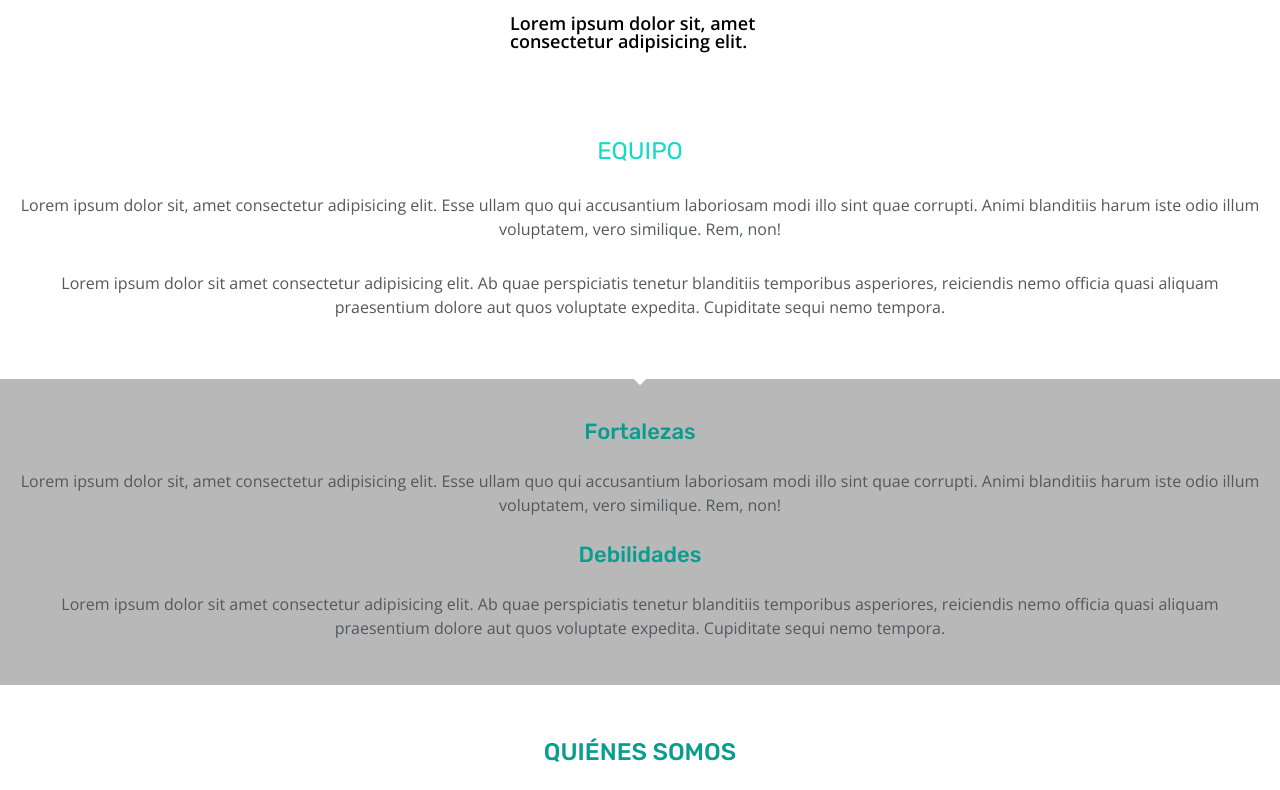
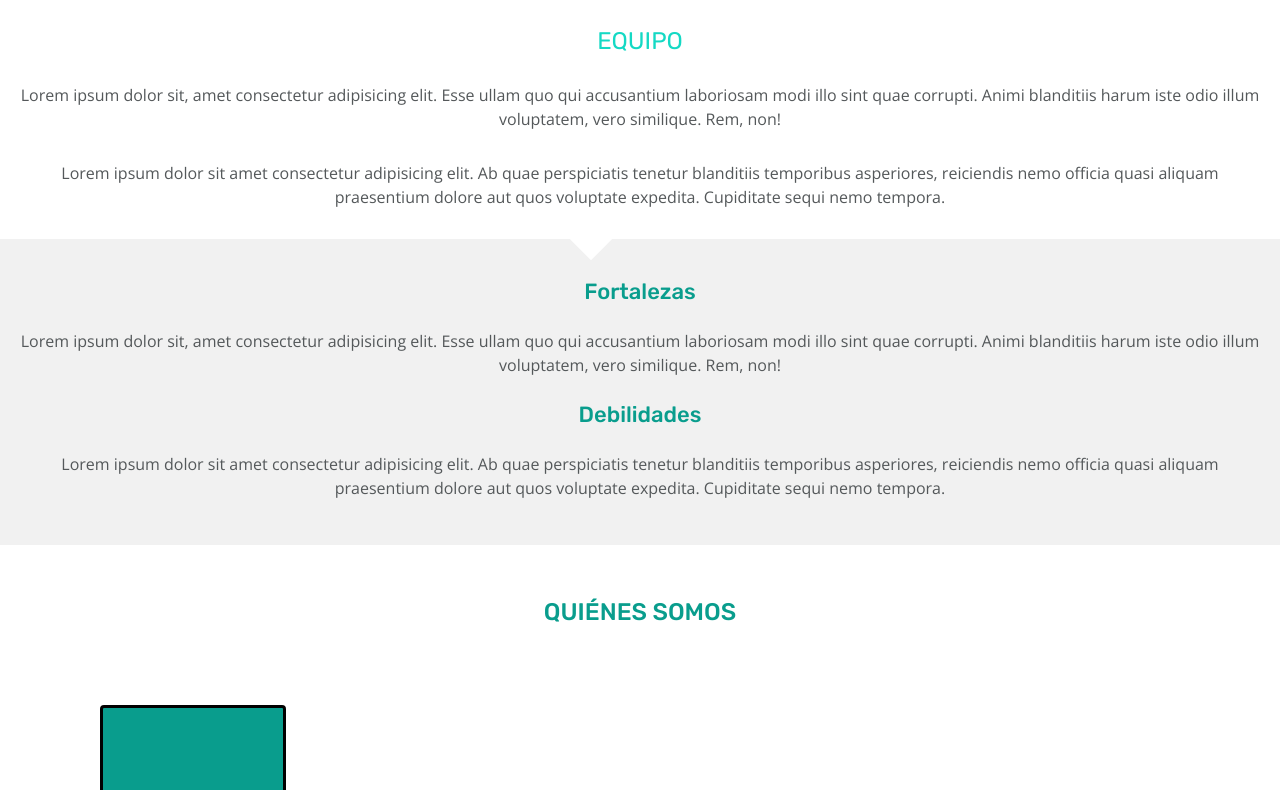
Before and after one commit to LitaGarcia/QuatroQueens, a plain HTML site: page version 0/index.html in a window 1280 px wide. Shown: the part 437-1227 px from the top of the page. Drawn offline with nearby package versions, Linux system fonts and the light colour scheme.

Commit message:
fixed errors header and main

```diff
--- a/index.html
+++ b/version 0/index.html
@@ -29,12 +29,9 @@
 <main class="main">
          <img class="logo" src="./Images/image_1.jpg" alt="Hero">
 
-    <div class="motto-content">
 
         <h3 class="motto">Lorem ipsum dolor sit, amet consectetur adipisicing elit.
     </h3>
-
-</div>
 
 
 <section class="description"  id="equipo">
@@ -47,10 +44,11 @@
 
 </section>
 
-<div class="square"></div>
+
 
 
 <section class="container">
+    <div class="square"></div>
     <h3 class="title_container">Fortalezas</h3>
     <p>Lorem ipsum dolor sit, amet consectetur adipisicing elit. Esse ullam quo qui accusantium laboriosam modi illo sint quae corrupti. Animi blanditiis harum iste odio illum voluptatem, vero similique. Rem, non!</p>
 
--- a/style/main.css
+++ b/version 0/style/main.css
@@ -21,6 +21,7 @@
   height: 120px;
   width: 100vw;
   font-family: var(--letraSecundaria);
+  z-index: 999;
 }
 .title {
   color: var(--blanco);
@@ -28,9 +29,8 @@
   opacity: 0.95;
   text-transform: uppercase;
   text-align: center;
-  height: 60px;
   width: 100vw;
-  padding: 15px 0 15px 0;
+  padding: 30px 0 30px 0;
   font-size: 16px;
 }
 .menu-header {
@@ -60,25 +60,26 @@
   flex-direction: column;
   justify-content: center;
   align-items: center;
+  position: relative;
 }
 
 .logo {
   width: 100%;
   height: 421px;
 }
-.motto-content {
-  width: 290px;
-  height: 80px;
-  background-color: var(--blanco);
 
-  margin: 15px 0 15px 0;
-}
 .motto {
   font-size: 18px;
-  padding: 15px;
+  width: 80%;
+  padding: 15px 0;
   color: var(--negro);
   font-family: var(--letraPrincipal);
   font-weight: 600;
+  background-color: var(--blanco);
+  text-align: center;
+  position: absolute;
+  top: 50vh;
+  transform: translateY(-40px);
 }
 .title_description {
   font-family: var(--letraSecundaria);
@@ -102,6 +103,10 @@
   height: 30px;
   background-color: var(--blanco);
   transform: rotate(45deg);
+  position: absolute;
+  z-index: 1000;
+  top: -15px;
+  left: 45vw;
 }
 /* HERO */
 
@@ -109,10 +114,10 @@
   display: flex;
   flex-direction: column;
   justify-content: space-around;
-  background-color: var(--grisClaro);
-  /* opacity 0.2; */
+  background-color: rgba(184, 184, 185, 0.2);
   text-align: center;
   padding: 30px 15px 30px 15px;
+  position: relative;
 }
 
 .title_container {
```
Also changed, not shown: README.md (deleted), version 0/Images/image_1.jpg (renamed from Images/image_1.jpg), version 0/Images/logo-adalab.png (renamed from Images/logo-adalab.png), version 0/contact.html (renamed from contact.html), version 0/style/contact.css (renamed from style/contact.css), version 0/style/reset.css (renamed from style/reset.css), 1 other file.
